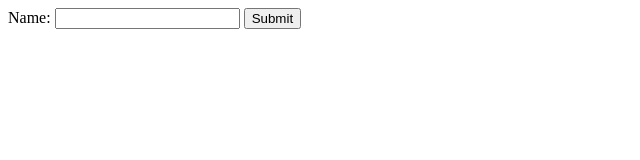
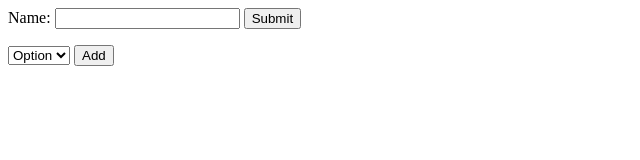
Before and after one commit to zamoramerida/TwPoLy, a plain HTML site: page APP/twpolling/index.html in a window 1280 px wide. Shown: the whole page, without its empty margins (0-640 px from the left). Drawn offline with Linux system fonts and the light colour scheme.

Commit message:
Adding options to web form.
Web Form javascript

```diff
--- a/APP/twpolling/index.html
+++ b/APP/twpolling/index.html
@@ -1,8 +1,36 @@
 <html>
+<SCRIPT language="javascript">
+function add(type) {
+
+    //Create an input type dynamically.
+    var element = document.createElement("input");
+    var br = document.createElement("br");
+
+    //Assign different attributes to the element.
+    element.setAttribute("type", type);
+    element.setAttribute("value", type);
+    element.setAttribute("name", type);
+
+
+    var foo = document.getElementById("fooBar");
+
+    //Append the element in page (in span).
+    foo.appendChild(element);
+    foo.appendChild(br);
+
+}
+</SCRIPT>
 <body>
   <form action="/" method="post">
     Name: <input type="text" name="name"/>
     <input type="submit" value="Submit"/>
-  </form>
+    <br><P>
+    <span>
+    <SELECT name="element">
+    <OPTION value="text">Option</OPTION>
+    </SELECT>
+    <INPUT type="button" value="Add" onclick="add(document.forms[0].element.value)"/><br/>
+    <span id="fooBar"></span>
+  </form><br>
 </body>
 </html>
```
